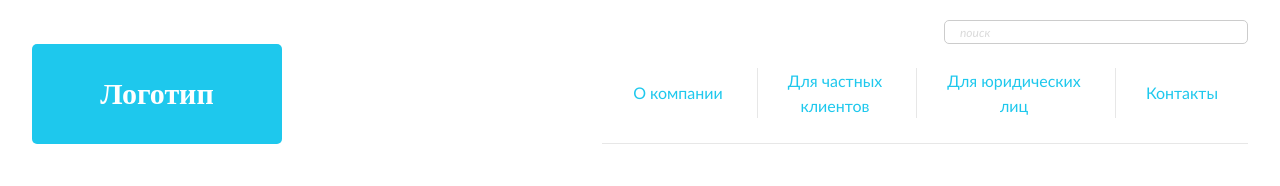
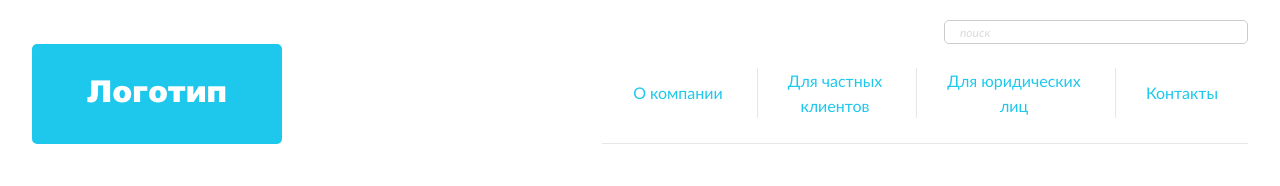
Before and after one commit to olliva/cristal, a plain HTML site: page index.html in a window 1280 px wide. Shown: the top 186 px of the page. Drawn offline with Linux system fonts and the light colour scheme.

Commit message:
helios black

```diff
--- a/site.css
+++ b/site.css
@@ -37,7 +37,7 @@ input:focus{
 }*/
 @font-face {
 	font-family: "Helios Black";
-	src: url(HeliosBlack.ttf) format("truetype");
+	src: url('HeliosBlack.otf') format("opentype");
 }
 
 .lW { float: left; clear: left; height: 15px; }
@@ -108,7 +108,7 @@ input::-ms-input-placeholder{
     -o-border-radius: 5px;
 	color: white;
 	text-align: center;
-	font-weight: bolder;
+
 	font-size: 30px;
 	line-height: 100px;
 	display: inline-block;
```
Also changed, not shown: 2119894.ttf (deleted), Helios-BlackRegular.ttf (deleted), HeliosBlack.otf (added), HeliosBlack.ttf (deleted), Trebuchet.ttf (deleted), sticks.png (deleted).
